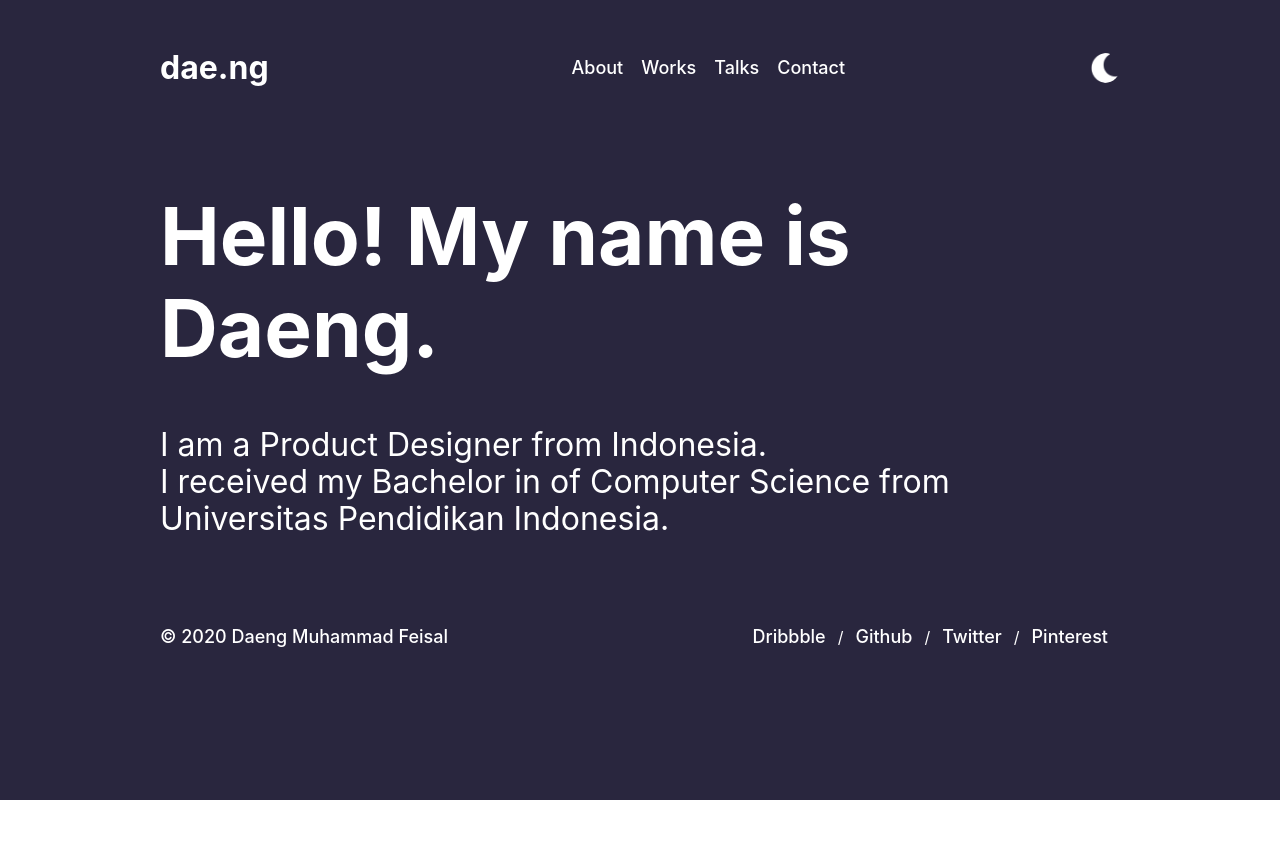
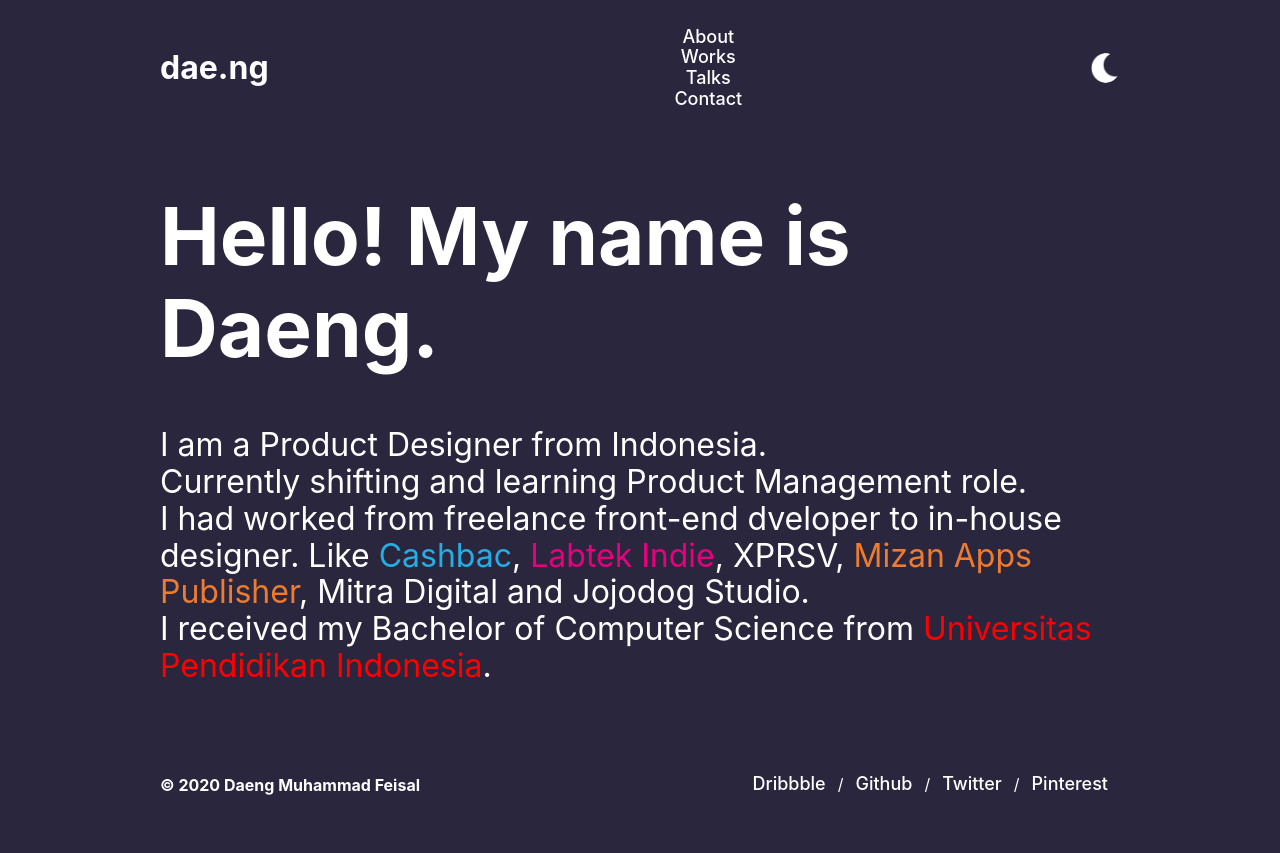
Before and after one commit to daengdoang/daeng-darkmode, a Gatsby site: page /about in a window 1280 px wide. Before the commit the page ends 800 px from the top, so only its background shows below. Built offline with nearby package versions, Linux system fonts and the light colour scheme; Gatsby itself is replaced by a stand-in of ours; a web font is replaced by a local one.

Commit message:
edit about page

```diff
--- a/src/components/footer.js
+++ b/src/components/footer.js
@@ -37,7 +37,7 @@ const LinksItem = styled.li`
 
 const Footer = ({ isDark, setIsDark }) => (
   <Container>
-  <h4 class="footertext">© 2020 Daeng Muhammad Feisal</h4>
+  <h4>© 2020 Daeng Muhammad Feisal</h4>
   <Links >
     <LinksItem>
         <a class="footertext" href='https://www.dribbble.com/daengdoang'>
--- a/src/components/header.js
+++ b/src/components/header.js
@@ -42,6 +42,7 @@ const Links = styled.ul`
   margin: 0;
   cursor: default;
   text-align: center;
+  display: grid block;
 
 `
 
--- a/src/components/styles/global.css
+++ b/src/components/styles/global.css
@@ -1,12 +1,12 @@
 @font-face {
-  font-family: CircularStd;
+  font-family: 'CircularStd';
   font-weight: 400;
   font-style: normal;
   src: url("/../../CircularStd-Black.otf") format("otf"), url("/../../fonts/CircularStd-Medium.ttf") format("truetype");
   font-display: swap;
 }
 @font-face {
-  font-family: CircularStd;
+  font-family: 'CircularStd';
   font-weight: 400;
   font-style: italic;
   src: url("/../../CircularStd-MediumItalic.otf") format("otf"), url("/../../CircularStd-MediumItalic.ttf")
@@ -14,7 +14,7 @@
   font-display: swap;
 }
 @font-face {
-  font-family: CircularStd;
+  font-family: 'CircularStd';
   font-weight: 700;
   font-style: normal;
   src: url("/../../CircularStd-Bold.otf") format("otf"), url("/../../CircularStd-Bold.ttf") format("truetype");
@@ -38,6 +38,7 @@ a:hover {
 
 .icon-daeng:hover {
   transform: scale(1.1);
+  text-decoration: none;
 }
 
 
@@ -48,6 +49,51 @@ a:hover {
 
 .works-text {
   font-size: 3.5em;
+}
+
+.upi-text {
+  color: red;
+}
+
+.upi-text:hover {
+  color: white;
+  background-color: red;
+  text-decoration: none;
+}
+
+.cashbac-text {
+  color: #26ade4;
+}
+
+.cashbac-text:hover {
+  color: white;
+  background-color: #26ade4;
+  text-decoration: none;
+}
+
+.labtekindie-text {
+  color: #e5007e;
+}
+
+.labtekindie-text:hover {
+  color: white;
+  background-color: #e5007e;
+  text-decoration: none;
+}
+
+.map-text {
+  color: #ed7b30;
+}
+
+.map-text:hover {
+  color: white;
+  background-color: #ed7b30;
+  text-decoration: none;
+}
+
+
+.talks-text {
+  font-size: 2.5em;
 }
 
 .bigtext2 {
--- a/src/pages/about.js
+++ b/src/pages/about.js
@@ -26,7 +26,11 @@ const AboutPage = () => (
         <p class="bigtext2">
             I am a Product Designer from Indonesia.
             <br></br>
-            I received my Bachelor in of Computer Science from <a href="https://cs.upi.edu/">Universitas Pendidikan Indonesia</a>.
+            Currently shifting and learning Product Management role.
+            <br></br>
+            I had worked from freelance front-end dveloper to in-house designer. Like <a class="cashbac-text" href="https://cashbac.com/" target="_blank">Cashbac</a>, <a class="labtekindie-text" href="https://labtekindie.com/" target="_blank">Labtek Indie</a>, XPRSV, <a class="map-text" href="https://mizanapps.com/" target="_blank">Mizan Apps Publisher</a>, Mitra Digital and Jojodog Studio.
+            <br></br>
+            I received my Bachelor of Computer Science from <a class="upi-text" href="http://ww.cs.upi.edu/v2/" target="_blank">Universitas Pendidikan Indonesia</a>.
        </p>
     </Container1>
   </Layout>
```
Also changed, not shown: src/pages/talks.js (+13 -6 lines).
